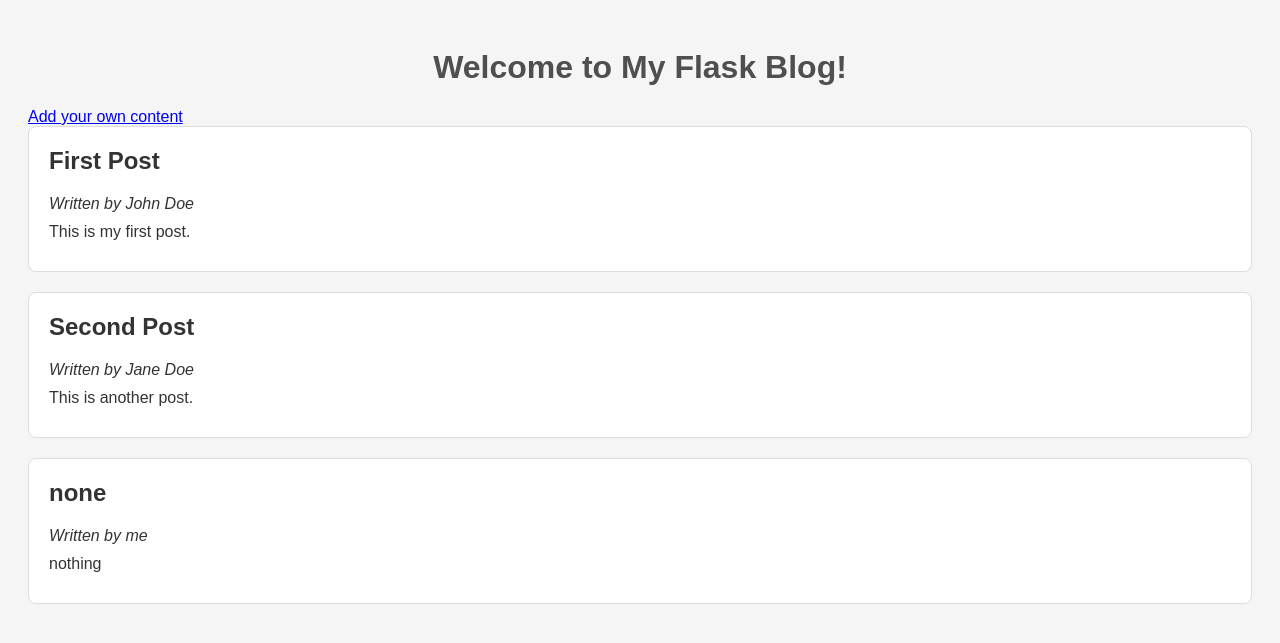
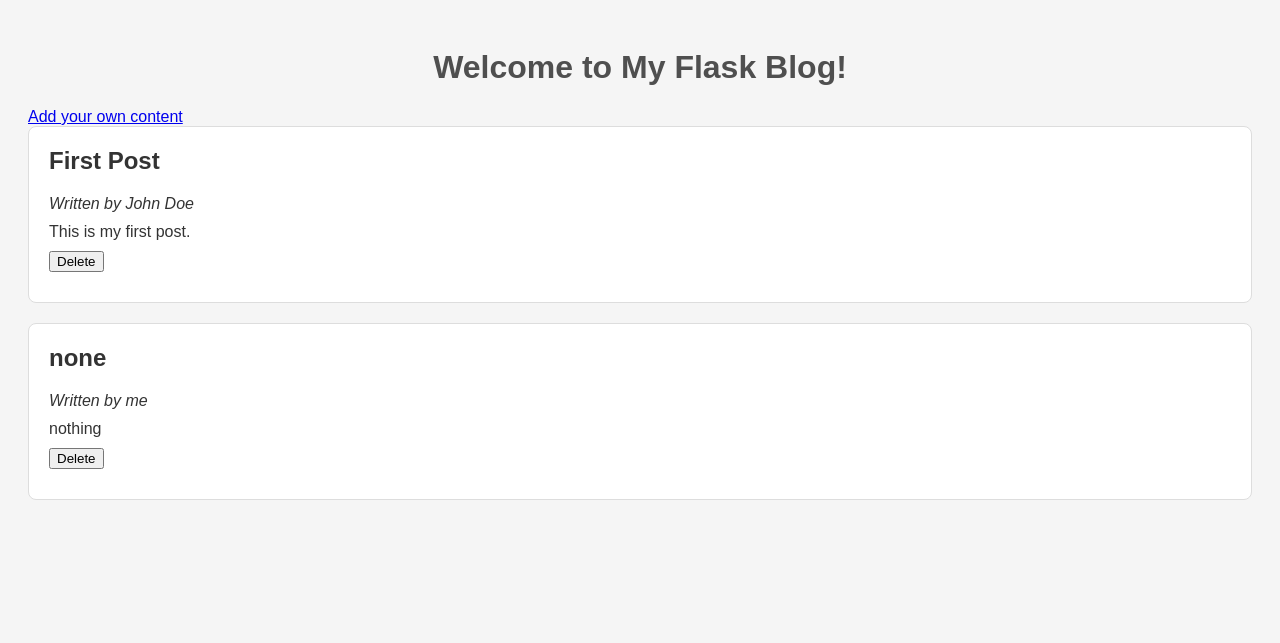
Before and after one commit to EcoG-One/Masterblog, a Flask app: page / in a window 1280 px wide. Shown: the top 643 px of the page. Run offline with Flask 3, Linux system fonts and the light colour scheme.

Commit message:
delete content created

```diff
--- a/app.py
+++ b/app.py
@@ -34,5 +34,18 @@ def add():
     return render_template('add.html')
 
 
+@app.route('/delete/<int:post_id>')
+def delete(post_id):
+    blog_posts = load_posts()
+    for post in blog_posts:
+        if post["id"] == post_id:
+            blog_posts.remove(post)
+            save_posts(blog_posts)
+            return redirect(url_for('index'))
+    # Find the blog post with the given id and remove it from the list
+    # Redirect back to the home page
+
+
+
 if __name__ == '__main__':
     app.run(host="0.0.0.0", port=5000, debug=True)
--- a/blogs.json
+++ b/blogs.json
@@ -1 +1 @@
-[{"id": 1, "author": "John Doe", "title": "First Post", "content": "This is my first post."}, {"id": 2, "author": "Jane Doe", "title": "Second Post", "content": "This is another post."}, {"id": 3, "author": "me", "title": "none", "content": "nothing"}]
+[{"id": 1, "author": "John Doe", "title": "First Post", "content": "This is my first post."}, {"id": 3, "author": "me", "title": "none", "content": "nothing"}]
--- a/templates/index.html
+++ b/templates/index.html
@@ -14,6 +14,10 @@
             <h2>{{post["title"]}}</h2>
             <p><em>Written by {{post["author"]}}</em></p>
             <p>{{post["content"]}}</p>
+            <p><form action="/delete/{{post["id"]}}">
+                <input type="submit" value="Delete" />
+               </form>
+            </p>
         </div>
     {% endfor %}
 </body>
```
